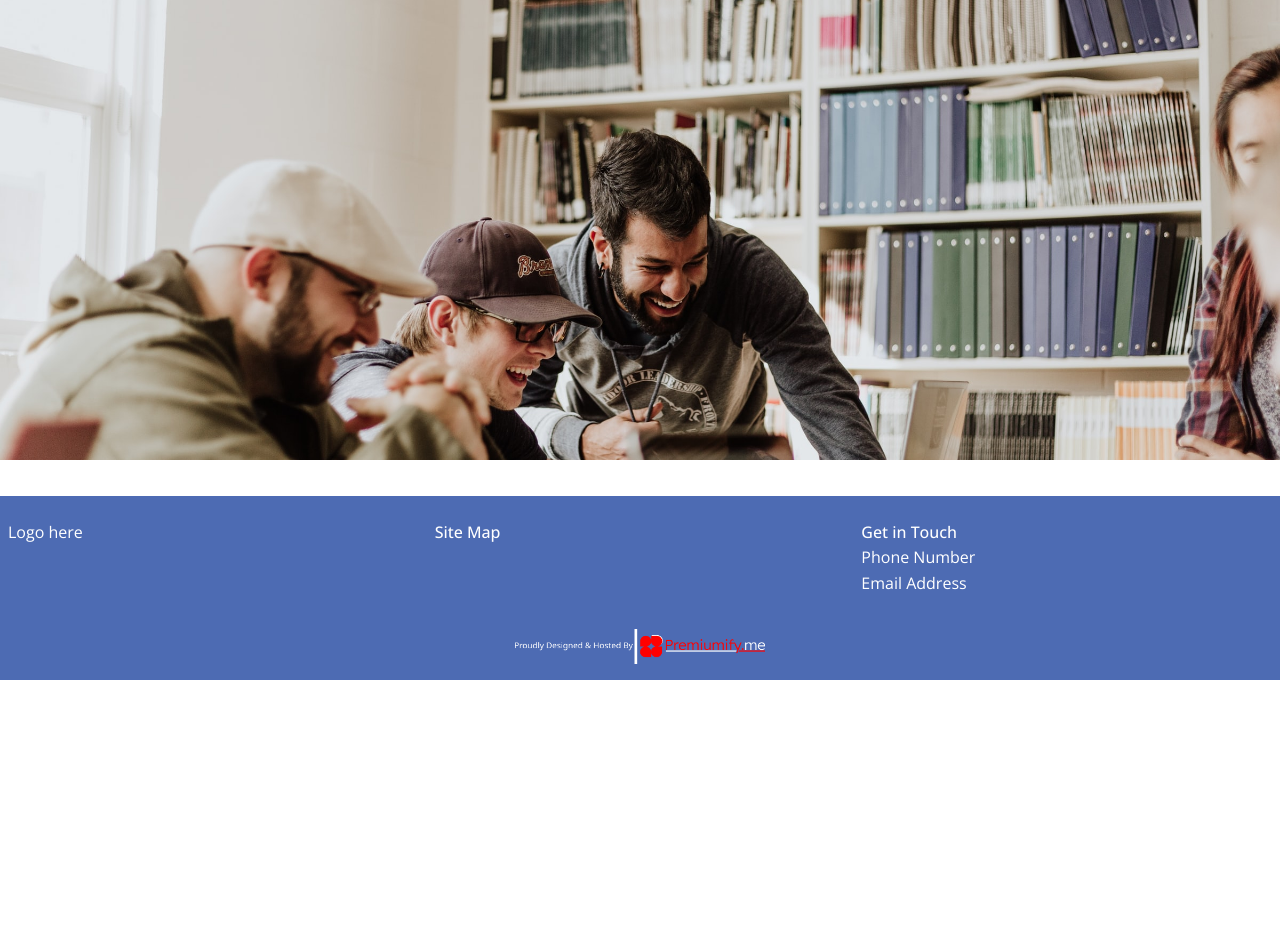
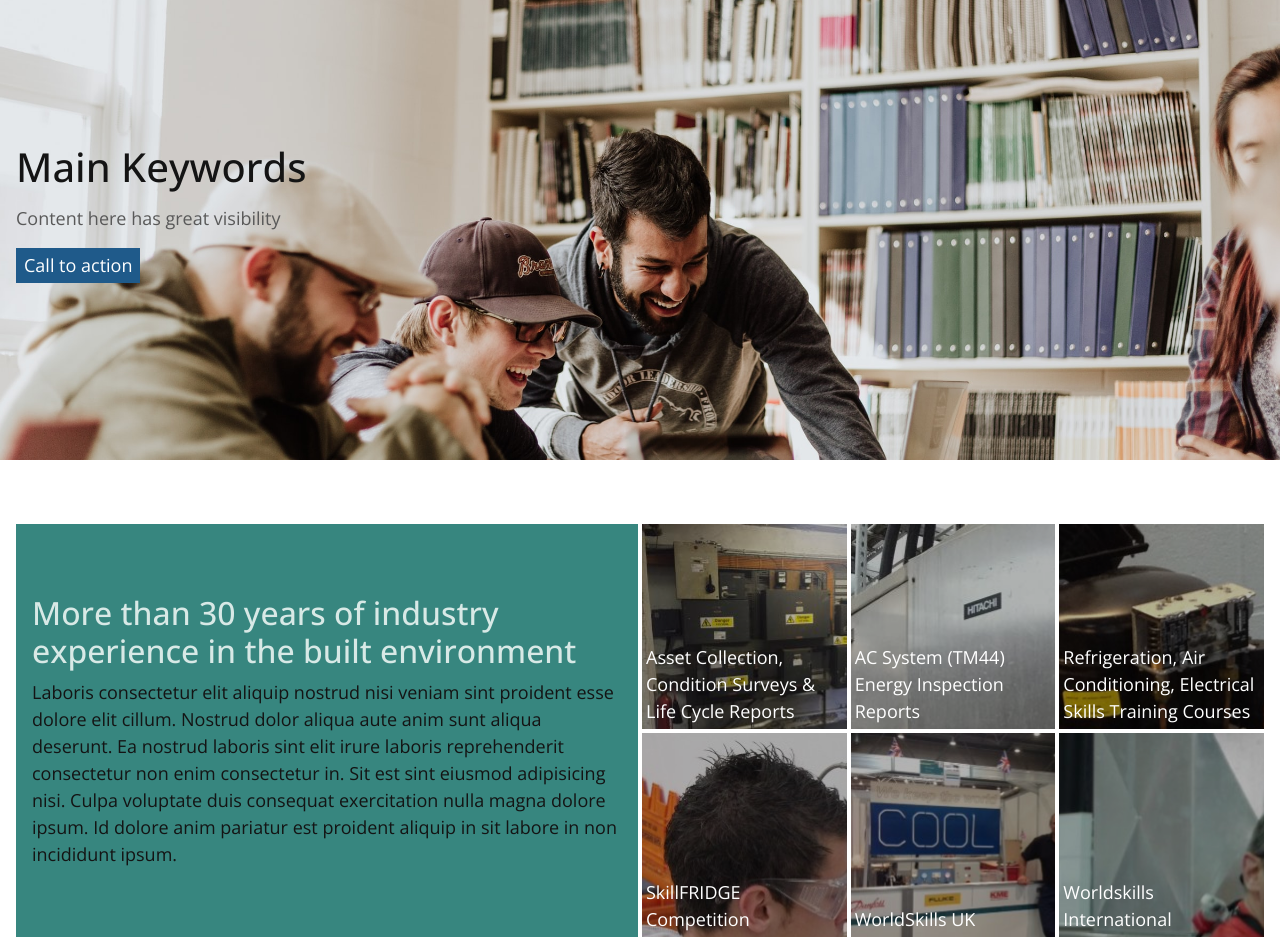
Before and after one commit to LeeMMT/coriolis-international, a plain HTML site: page in_development/templates/index.html in a window 1280 px wide. Shown: the part 120-1072 px from the top of the page. Before the commit the page ends 800 px from the top, so only its background shows below. Drawn offline with Linux system fonts and the light colour scheme.

Commit message:
Commiting current design direction

```diff
--- a/in_development/static/css/corestyles.css
+++ b/in_development/static/css/corestyles.css
@@ -4,13 +4,13 @@ body {
 }
 
 body {
-  background-color: var(--bg-color);
+  background-color: var(--white);
   display: flex;
   flex-direction: column;
   font-family: "Open Sans Reg", Arial, Helvetica, sans-serif;
-  font-size: 16px;
-  color: var(--text-color);
-  line-height: 1.6em;
+  font-size: 18px;
+  color: var(--text);
+  line-height: 1.5em;
 }
 
 .content {
@@ -24,6 +24,7 @@ body {
 
 a {
   text-decoration: none;
+  cursor: pointer;
 }
 
 a:link {
@@ -34,12 +35,34 @@ a:visited {
   color: var(--text);
 }
 
-a:hover {
+a:active {
   color: var(--text);
 }
 
-a:active {
-  color: var(--text);
+.text-wrapper p {
+  margin-bottom: 8px;
+}
+
+.text-wrapper p:last-of-type {
+  margin-bottom: 0;
+}
+
+h1,
+h2 {
+  font-family: "Open Sans Med", Arial, Helvetica, sans-serif;
+  color: var(--black);
+  font-size: 32px;
+  line-height: 1.5em;
+  margin-bottom: 8px;
+}
+
+.cta {
+  display: inline-block;
+  padding: 4px 8px;
+  background-color: var(--primary);
+  color: var(--white);
+  text-decoration: none;
+  margin-top: 16px;
 }
 
 /*Navigation*/
@@ -88,7 +111,7 @@ header {
 }
 
 .top-nav a:hover {
-  border-bottom: solid 1px var(--primary);
+  color: var(--primary);
 }
 
 /*Dropdown Menu*/
@@ -112,7 +135,7 @@ header {
   left: 0;
   display: inline-block;
   transform: translateY(100%);
-  max-width: calc(100% + 64px);
+  max-width: calc(100% + 96px);
   background-color: var(--white);
 }
 
@@ -141,7 +164,7 @@ header {
 
 /*Mobile Menu*/
 
-#menu-container {
+#mobile-menu {
   display: none;
   width: 36px;
   height: 36px;
@@ -174,7 +197,7 @@ header {
 .mobile-menu li {
   display: block;
   padding: 8px;
-  border-bottom: solid 1px var(--bg);
+  border-bottom: solid 1px var(--white);
 }
 
 .mobile-menu a {
--- a/in_development/static/css/styles.css
+++ b/in_development/static/css/styles.css
@@ -11,8 +11,9 @@
   --soft-grey: #9e9e9e;
   --black: #141414;
   --text: #595959;
-  --primary: #4d6bb3;
-  --secondary: #194545;
+  --primary: #1f5a8a;
+  --secondary: #37867f;
+  --third: #d8e9e6;
 }
 
 /*Fullscreen Hero Image*/
@@ -41,19 +42,131 @@
   background-image: url(../images/index/hero.jpeg);
 }
 
+.banner-inner {
+  width: 100%;
+  height: 100%;
+  display: flex;
+  align-items: center;
+}
+
+.banner-inner h1 {
+  font-size: 40px;
+}
+
+/*Services Section*/
+
+.service-section {
+  display: grid;
+  grid-template-columns: 1fr 1fr;
+  grid-gap: 4px;
+  margin: 64px auto;
+}
+
+.service-section .text-wrapper {
+  width: 100%;
+  padding: 16px;
+  background-color: var(--secondary);
+  display: flex;
+  flex-direction: column;
+  justify-content: center;
+  color: var(--black);
+}
+
+.service-section h2 {
+  color: var(--third);
+  line-height: 1.2em;
+}
+
+.services-grid {
+  width: 100%;
+  display: grid;
+  grid-template-columns: 1fr 1fr 1fr;
+  grid-gap: 4px;
+  background-color: var(--white);
+  margin: 0 auto;
+}
+
+.service-box {
+  position: relative;
+  box-sizing: border-box;
+}
+
+.service-box::before {
+  content: "";
+  display: block;
+  padding-top: 100%;
+  background-position: center center;
+  background-repeat: no-repeat;
+  background-size: cover;
+}
+
+.service-box-content {
+  position: absolute;
+  top: 0;
+  left: 0;
+  width: 100%;
+  height: 100%;
+  background-color: hsla(0, 0%, 0%, 0.3);
+  display: flex;
+  align-items: flex-end;
+  cursor: pointer;
+}
+
+.service-box-content:hover {
+  background-color: hsla(0, 0%, 0%, 0);
+}
+
+.service-box-content p {
+  display: block;
+  padding: 4px;
+  color: var(--white);
+}
+
+.service-box-content:hover p {
+  background-color: var(--secondary);
+  color: var(--third);
+}
+
+.service-box:nth-child(1) {
+  background-image: url(../images/index/sb1.jpeg);
+}
+
+.service-box:nth-child(2) {
+  background-image: url(../images/index/sb2.jpeg);
+}
+
+.service-box:nth-child(3) {
+  background-image: url(../images/index/sb3.jpeg);
+}
+
+.service-box:nth-child(4) {
+  background-image: url(../images/index/sb4.jpeg);
+}
+
+.service-box:nth-child(5) {
+  background-image: url(../images/index/sb5.jpeg);
+}
+
+.service-box:nth-child(6) {
+  background-image: url(../images/index/sb6.jpeg);
+}
+
 /*Media Queries*/
 
 @media screen and (max-width: 1400px) {
   .nav-container {
     padding: 0 8px;
   }
+  .container {
+    padding: 0 16px;
+  }
 }
 
 @media screen and (max-width: 600px) {
-  .desktop-nav {
+  .top-nav {
     display: none;
   }
-  #menu-container {
+  #mobile-menu {
     display: block;
   }
 }
--- a/in_development/static/js/header.js
+++ b/in_development/static/js/header.js
@@ -1,16 +1,14 @@
 const mobileMenu = (function () {
-  const mobileMenuBtn = document.querySelector("#menu-container");
+  const mobileMenuBtn = document.querySelector("#mobile-menu");
   const mobileMenu = document.querySelector(".mobile-menu");
   let state = closed;
 
-  const checkScrollPos = () => {
+  /*const checkScrollPos = () => {
     const currentScrollPos = window.pageYOffset;
-    if (currentScrollPos > window.innerHeight - 60) {
-      header.classList.add("solid-bg");
+    if () {
     } else {
-      header.classList.remove("solid-bg");
     }
-  };
+  };*/
 
   const showMenu = function () {
     document.body.classList.toggle("stop-scrolling");
@@ -18,8 +16,8 @@ const mobileMenu = (function () {
   };
 
   const menuAnimation = bodymovin.loadAnimation({
-    container: document.querySelector("#menu-container"),
-    path: "../static/assets/animations/menu.json",
+    container: document.querySelector("#mobile-menu"),
+    path: "../static/animations/menu.json",
     renderer: "svg",
     loop: false,
     autoplay: false,
@@ -36,7 +34,7 @@ const mobileMenu = (function () {
     }
   };
 
-  window.addEventListener("scroll", checkScrollPos);
+  //window.addEventListener("scroll", checkScrollPos);
   menuAnimation.goToAndStop(4, true);
   menuAnimation.setSpeed(3);
   mobileMenuBtn.addEventListener("click", showMenu);
--- /dev/null
+++ b/in_development/static/js/index.js
@@ -0,0 +1,3 @@
+const serviceBoxes = (function () {
+  document.querySelectorAll(".service-box");
+})();
--- a/in_development/templates/index.html
+++ b/in_development/templates/index.html
@@ -53,50 +53,75 @@
           <nav class="top-nav">
             <ul>
               <li><a class="active-link" href="index.html">Home</a></li>
-              <li><a href="index.html">About</a></li>
-              <li><a href="index.html">Services</a></li>
               <li class="dropdown-menu">
-                <a href="javascript:void(0)">Dropdown</a>
+                <a href="javascript:void(0)">Services</a>
                 <ul class="dropdown-ul">
-                  <li><a href="">Refrigeration, Air Conditioning & Heat Pump Training</a></li>
-                  <li><a href="">Services</a></li>
-                  <li><a href="">Services</a></li>
+                  <li><a href="">Asset Collection, Condition Surveys & Life Cycle Reports</a></li>
+                  <li><a href="">AC System (TM44) Energy Inspection Reports</a></li>
+                  <li><a href="">Refrigeration, Air Conditioning, Electrical Skills Training Courses</a></li>
+                  <li><a href="">SkillFRIDGE Competition</a></li>
+                  <li><a href="">WorldSkills UK</a></li>
+                  <li><a href="">Worldskills International</a></li>
                 </ul>
               </li>
+              <li><a href="#">Training & Qualifications</a></li>
               <li><a href="index.html">Contact</a></li>
             </ul>
           </nav>
+          <div id="mobile-menu"></div>
         </div>
       </header>
-      <section class="banner"></section>
-      <section class="container"></section>
-      <!-- Navigation End -->
-      <!-- Fullscreen Hero Image Begin -->
-      <!--
-      <section class="hero">
-        <div class="hero-inner"></div>
-      </section>
-      -->
-      <!-- Fullscreen Hero Image End -->
-      <div class="container">
-        <!-- Image Slider Begin -->
-        <!--
-        <div class="carousel-container">
-          <i class="image-slider-arrow-left" id="previousBtn"></i>
-          <i class="image-slider-arrow-right" id="nextBtn"></i>
-          <div class="carousel-slide">
-            <img src="../static/assets/images/img5.jpeg" id="lastClone" alt="" />
-            <img src="../static/assets/images/img1.jpeg" alt="" />
-            <img src="../static/assets/images/img2.jpeg" alt="" />
-            <img src="../static/assets/images/img3.jpeg" alt="" />
-            <img src="../static/assets/images/img4.jpeg" alt="" />
-            <img src="../static/assets/images/img5.jpeg" alt="" />
-            <img src="../static/assets/images/img1.jpeg" id="firstClone" alt="" />
+      <section class="banner">
+        <div class="banner-inner container">
+          <div class="text-wrapper">
+            <h1>Main Keywords</h1>
+            <p>Content here has great visibility</p>
+            <a class="cta">Call to action</a>
           </div>
         </div>
-      -->
-        <!-- Image Slider End -->
-      </div>
+      </section>
+      <section class="container service-section">
+        <div class="text-wrapper">
+          <h2>More than 30 years of industry experience in the built environment</h2>
+          <p>
+            Laboris consectetur elit aliquip nostrud nisi veniam sint proident esse dolore elit cillum. Nostrud dolor aliqua aute anim sunt aliqua deserunt. Ea
+            nostrud laboris sint elit irure laboris reprehenderit consectetur non enim consectetur in. Sit est sint eiusmod adipisicing nisi. Culpa voluptate
+            duis consequat exercitation nulla magna dolore ipsum. Id dolore anim pariatur est proident aliquip in sit labore in non incididunt ipsum.
+          </p>
+        </div>
+        <div class="services-grid">
+          <div class="service-box">
+            <a class="service-box-content">
+              <p>Asset Collection, Condition Surveys & Life Cycle Reports</p>
+            </a>
+          </div>
+          <div class="service-box">
+            <a class="service-box-content">
+              <p>AC System (TM44) Energy Inspection Reports</p>
+            </a>
+          </div>
+          <div class="service-box">
+            <a class="service-box-content">
+              <p>Refrigeration, Air Conditioning, Electrical Skills Training Courses</p>
+            </a>
+          </div>
+          <div class="service-box">
+            <a class="service-box-content">
+              <p>SkillFRIDGE Competition</p>
+            </a>
+          </div>
+          <div class="service-box">
+            <a class="service-box-content">
+              <p>WorldSkills UK</p>
+            </a>
+          </div>
+          <div class="service-box">
+            <a class="service-box-content">
+              <p>Worldskills International</p>
+            </a>
+          </div>
+        </div>
+      </section>
     </div>
     <footer>
       <div class="footer-grid">
@@ -116,7 +141,8 @@
         <a href="https://premiumify.me"><img id="designed-by" src="../static/images/Logo96dpiwhite.png" alt="" /></a>
       </div>
     </footer>
-    <script src="../static/js/bodymovin-library.js"></script>
-    <!--<script type="text/javascript" src="../static/js/header.js"></script>-->
+    <script type="text/javascript" src="../static/js/bodymovin-library.js"></script>
+    <script type="text/javascript" src="../static/js/header.js"></script>
+    <script type="text/javascript" src="../static/js/index.js"></script>
   </body>
 </html>
```
Also changed, not shown: in_development/static/images/index/sb1.jpeg (added), in_development/static/images/index/sb2.jpeg (added), in_development/static/images/index/sb3.jpeg (added), in_development/static/images/index/sb4.jpeg (added), in_development/static/images/index/sb5.jpeg (added), in_development/static/images/index/sb6.jpeg (added), 2 other files.
